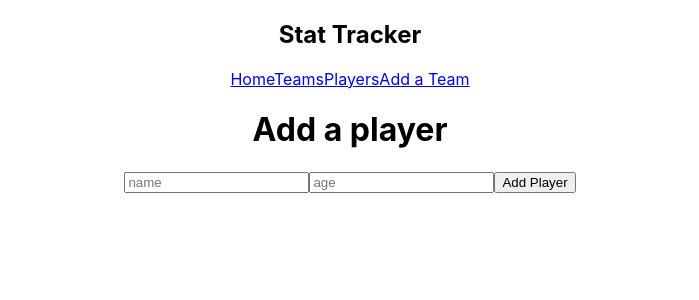
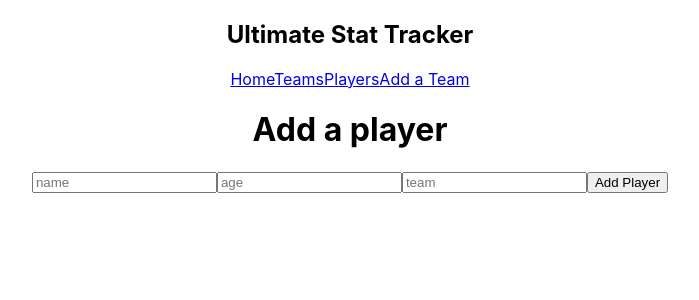
Before and after one commit to Jacksonmchugh/StatTracker, a React (Create React App) app in the folder client/: page /newplayer in a window 1280 px wide. Shown: the top 300 px of the page, without its empty margins (290-989 px from the left). Built offline with nearby package versions, Linux system fonts and the light colour scheme; no server answers; the HTML template or start-up script is replaced by a standard one.

Commit message:
trying to deploy

```diff
--- a/client/src/components/Nav.jsx
+++ b/client/src/components/Nav.jsx
@@ -3,7 +3,7 @@ import { NavLink } from 'react-router-dom'
 const Nav =()=>{
     return(
         <nav>
-            <h1>Stat Tracker</h1>
+            <h1>Ultimate Stat Tracker</h1>
             <div>
                 <NavLink to=''>Home</NavLink>
                 <NavLink to='/teams'>Teams</NavLink>
--- a/client/src/components/PlayerCard.jsx
+++ b/client/src/components/PlayerCard.jsx
@@ -3,7 +3,7 @@ import { useEffect, useState } from 'react'
 import { useParams } from 'react-router-dom'
 import { useNavigate } from 'react-router-dom'
 import axios from 'axios'
-import ScoreTotal from './ScoreTotal'
+
 
 
 
--- a/client/src/pages/PlayerForm.js
+++ b/client/src/pages/PlayerForm.js
@@ -10,6 +10,7 @@ function PlayerForm() {
     age: '',
     team: ''
   }
+  let navigate = useNavigate()
   const [player, setPlayer] = useState({})
   const [formState, setFormState] = useState(initialState)
   useEffect(() => {
@@ -32,6 +33,7 @@ function PlayerForm() {
     console.log(formState)
     let res = await axios.post(`${BASE_URL}/playerform`, formState)
     setFormState(initialState)
+    navigate('/players')
   }
 
   return (
@@ -54,6 +56,14 @@ function PlayerForm() {
           name={'age'}
           placeholder={'age'}
         />
+        <input
+          type="text"
+          id="team"
+          value={player.team}
+          onChange={handleChange}
+          name={'team'}
+          placeholder={'team'}
+        />
 
         <button type="submit">Add Player</button>
       </form>
--- a/package.json
+++ b/package.json
@@ -6,7 +6,8 @@
   "scripts": {
     "test": "echo \"Error: no test specified\" && exit 1",
     "start": "node server.js",
-    "dev": "nodemon server.js"
+    "dev": "nodemon server.js",
+    "build": "cd client && rm -rf build && npm install && npm run build"
   },
   "repository": {
     "type": "git",
```
Also changed, not shown: client/src/components/BlocksTotal.jsx (deleted, +0 -7 lines), client/src/components/DropsTotal.jsx (deleted, +0 -7 lines), client/src/components/ScoreTotal.jsx (deleted), 2 other files (tests, documents, lock files or other folders).
